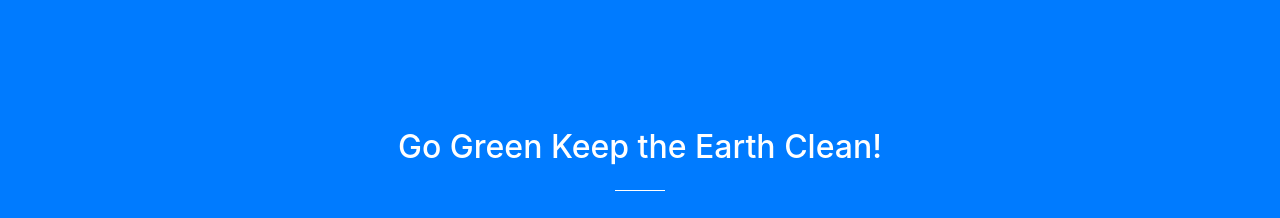
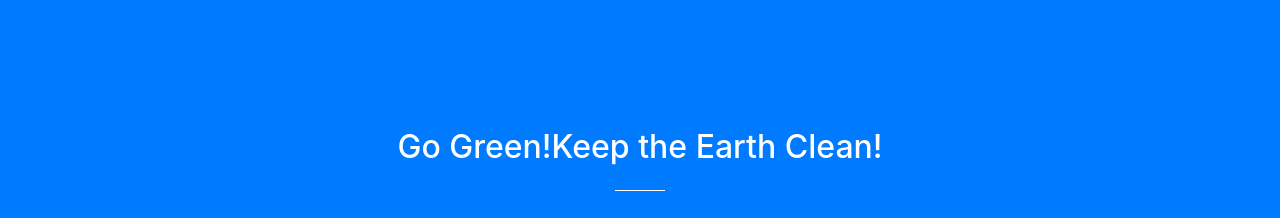
Before and after one commit to khanshahbaz786/khanshahbaz786.github.io, a website with bundled scripts: page index.html in a window 1280 px wide. Shown: the part 800-1018 px from the top of the page. Built offline with nearby package versions, Linux system fonts and the light colour scheme.

Commit message:
Update index.html

```diff
--- a/index.html
+++ b/index.html
@@ -75,7 +75,7 @@
       <div class="container">
         <div class="row">
           <div class="col-lg-8 mx-auto text-center">
-            <h2 class="section-heading text-white">Go Green Keep the Earth Clean!</h2>
+            <h2 class="section-heading text-white">Go Green!Keep the Earth Clean!</h2>
             <hr class="light my-4">
             <p class="text-faded mb-4">We at HaritKSham believe that it is the right of every species born on Earth to get an environment conducive to survive and grow. HaritKsham is a combination of two Sanskrit words(Harit & Ksham) which means Green Earth.</p>
             <p class="text-faded mb-4">We believe that getting a cleaner and greener environment is a fundamental right of every living being.We empower a way towards greener tomorrow by promoting products and services which are not only eco-friendly but also economically viable.</p>
```
